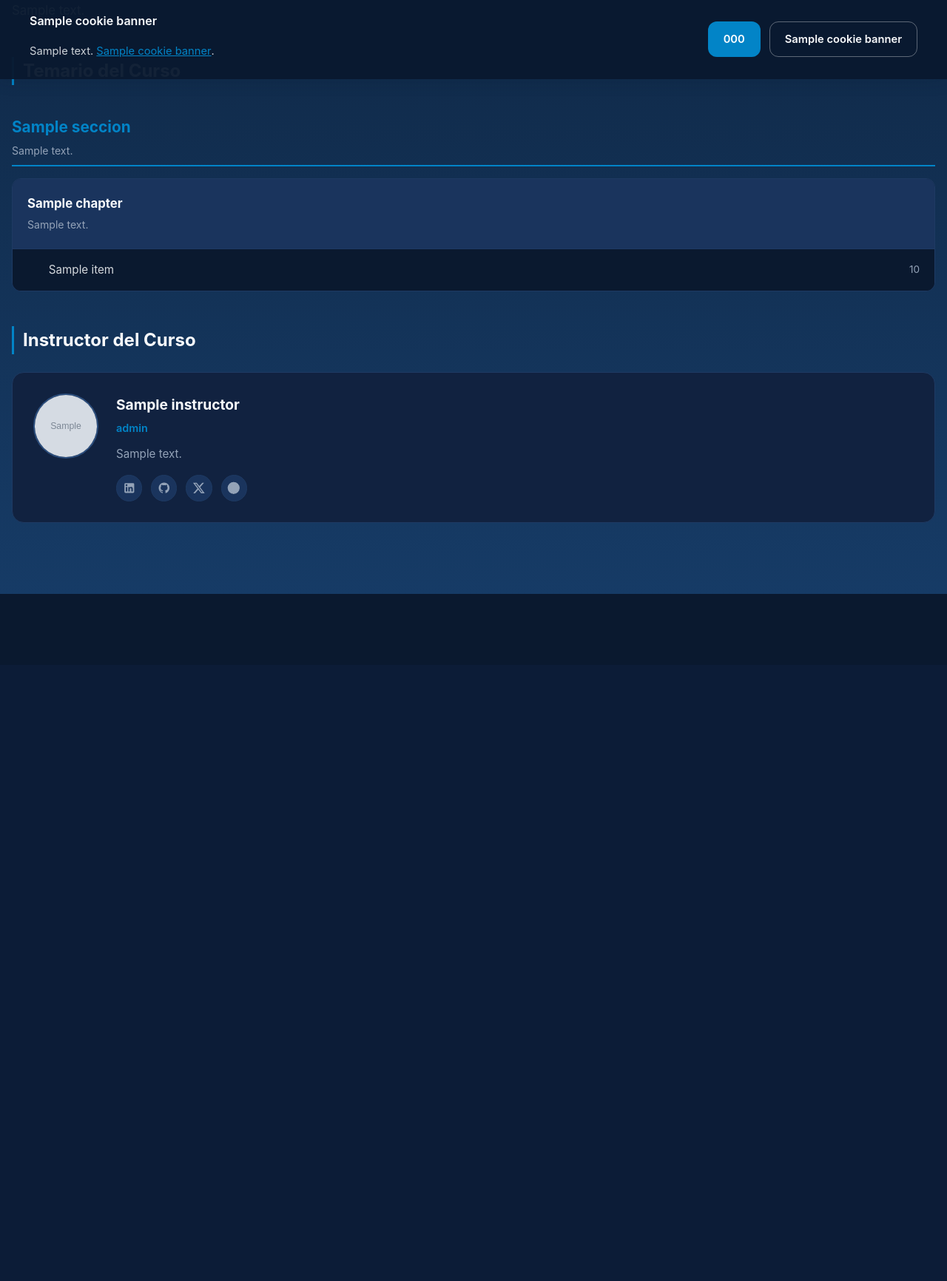
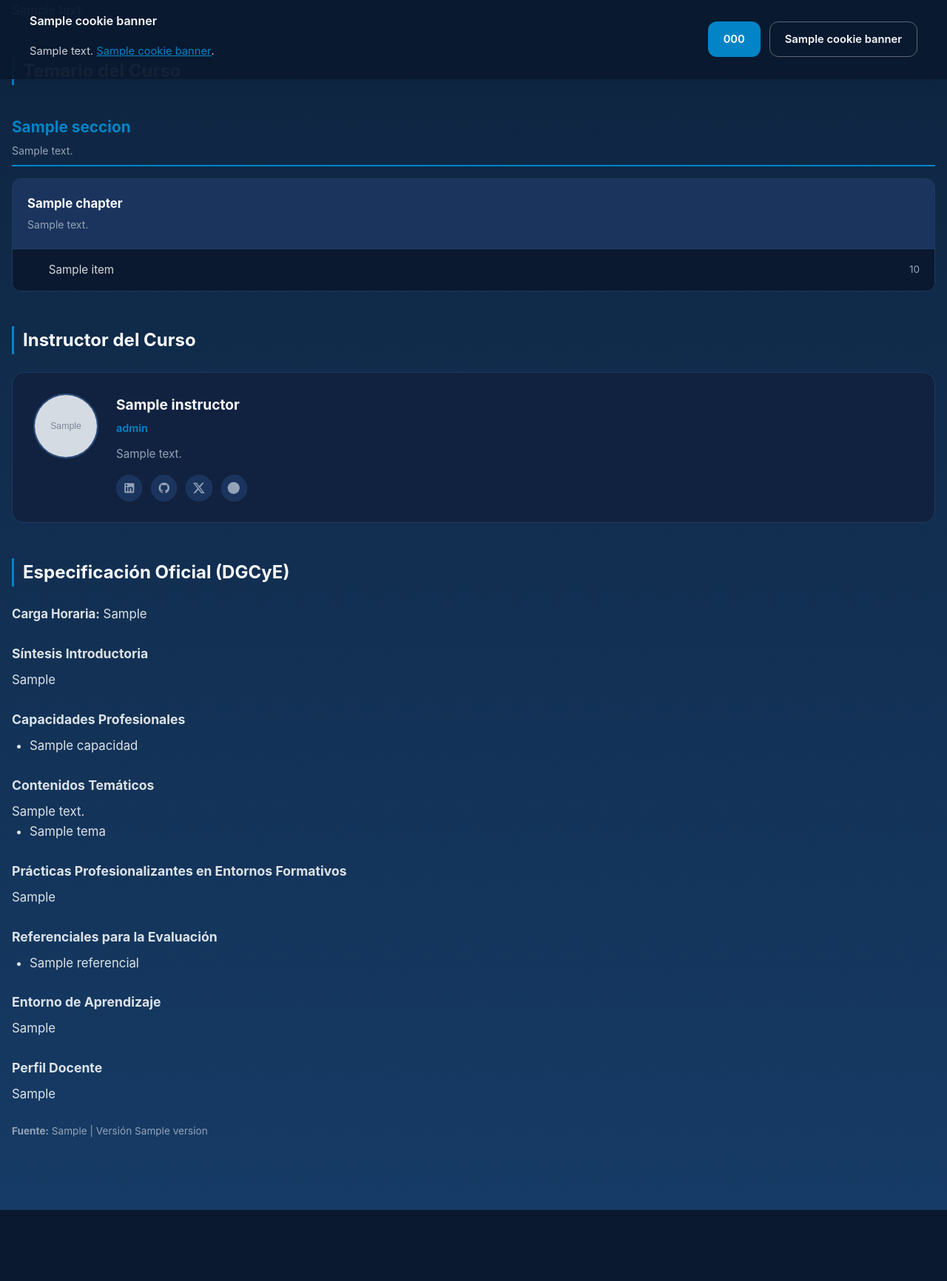
Before and after one commit to solareco86-ai/proyecto-integrador, a FastAPI app: template templates/cursos/detail.html in a window 1280 px wide. Shown: the part 693-2425 px from the top of the page at 74% size. Before the commit the page ends 1496 px from the top, so only its background shows below. Run offline with FastAPI, Linux system fonts and the light colour scheme; the template is opened without the code that fills it: most values are stand-ins (such as "Sample title", 1, 10 or a date in 2020); grey boxes marked "Sample" are stand-in pictures; style sheets or scripts are compiled from the project's sources; parts of the project's set-up code (start-up, migrations or seed data) failed here and were passed over.

Commit message:
feat(pp): Especificación oficial renderizada en página de curso
- Cargar especificación en ruta detalle_curso
- Nueva sección 'Especificación Oficial (DGCyE)' con:
  - Síntesis introductoria
  - Capacidades profesionales
  - Contenidos temáticos
  - Prácticas profesionalizantes
  - Referenciales de evaluación
  - Entorno de aprendizaje
  - Perfil docente
  - Metadata (versión, fuente)

```diff
--- a/src/infrastructure/fastapi/routes/course_routes.py
+++ b/src/infrastructure/fastapi/routes/course_routes.py
@@ -135,11 +135,14 @@ async def detalle_curso(
     if curso.academic_only:
         seo["meta_robots"] = "noindex, nofollow"
 
+    especificacion_oficial = cursos_service.get_curso_especificacion(curso.id)
+
     context: dict[str, Any] = {
         "brand": brand_data,
         "content": content_data,
         "courses": content_data["courses"],
         "curso": presented_c,
+        "especificacion_oficial": especificacion_oficial.model_dump() if especificacion_oficial else None,
         "seo": seo,
         "footer": presented.get("footer"),
     }
--- a/templates/cursos/detail.html
+++ b/templates/cursos/detail.html
@@ -169,6 +169,54 @@
                     </div>
                 </div>
             </section>
+
+            {% if especificacion_oficial %}
+            <section class="c-curso-section" aria-labelledby="spec-title">
+                <h2 id="spec-title" class="c-curso-section__title">Especificación Oficial (DGCyE)</h2>
+
+                <div class="c-curso-section__text">
+                    <p><strong>Carga Horaria:</strong> {{ especificacion_oficial.carga_horaria }}</p>
+
+                    <h3 style="margin-top: 1.5rem; margin-bottom: 0.5rem; font-size: 1.1rem; font-weight: 700;">Síntesis Introductoria</h3>
+                    <p>{{ especificacion_oficial.sintesis_introductoria }}</p>
+
+                    <h3 style="margin-top: 1.5rem; margin-bottom: 0.5rem; font-size: 1.1rem; font-weight: 700;">Capacidades Profesionales</h3>
+                    <ul style="list-style: disc; margin-left: 1.5rem;">
+                        {% for capacidad in especificacion_oficial.capacidades_profesionales %}
+                            <li>{{ capacidad }}</li>
+                        {% endfor %}
+                    </ul>
+
+                    <h3 style="margin-top: 1.5rem; margin-bottom: 0.5rem; font-size: 1.1rem; font-weight: 700;">Contenidos Temáticos</h3>
+                    <p>{{ especificacion_oficial.contenidos_descripcion }}</p>
+                    <ul style="list-style: disc; margin-left: 1.5rem;">
+                        {% for tema in especificacion_oficial.contenidos_tematicos %}
+                            <li>{{ tema }}</li>
+                        {% endfor %}
+                    </ul>
+
+                    <h3 style="margin-top: 1.5rem; margin-bottom: 0.5rem; font-size: 1.1rem; font-weight: 700;">Prácticas Profesionalizantes en Entornos Formativos</h3>
+                    <p>{{ especificacion_oficial.practicas_entornos_formativos }}</p>
+
+                    <h3 style="margin-top: 1.5rem; margin-bottom: 0.5rem; font-size: 1.1rem; font-weight: 700;">Referenciales para la Evaluación</h3>
+                    <ul style="list-style: disc; margin-left: 1.5rem;">
+                        {% for referencial in especificacion_oficial.referenciales_evaluacion %}
+                            <li>{{ referencial }}</li>
+                        {% endfor %}
+                    </ul>
+
+                    <h3 style="margin-top: 1.5rem; margin-bottom: 0.5rem; font-size: 1.1rem; font-weight: 700;">Entorno de Aprendizaje</h3>
+                    <p>{{ especificacion_oficial.entorno_aprendizaje }}</p>
+
+                    <h3 style="margin-top: 1.5rem; margin-bottom: 0.5rem; font-size: 1.1rem; font-weight: 700;">Perfil Docente</h3>
+                    <p>{{ especificacion_oficial.perfil_docente }}</p>
+
+                    <p style="margin-top: 1.5rem; font-size: 0.85rem; color: var(--dm-text-muted);">
+                        <strong>Fuente:</strong> {{ especificacion_oficial.fuente_normativa or "DGCyE" }} | Versión {{ especificacion_oficial.version }}
+                    </p>
+                </div>
+            </section>
+            {% endif %}
         </main>
     </div>
 </div>
```
